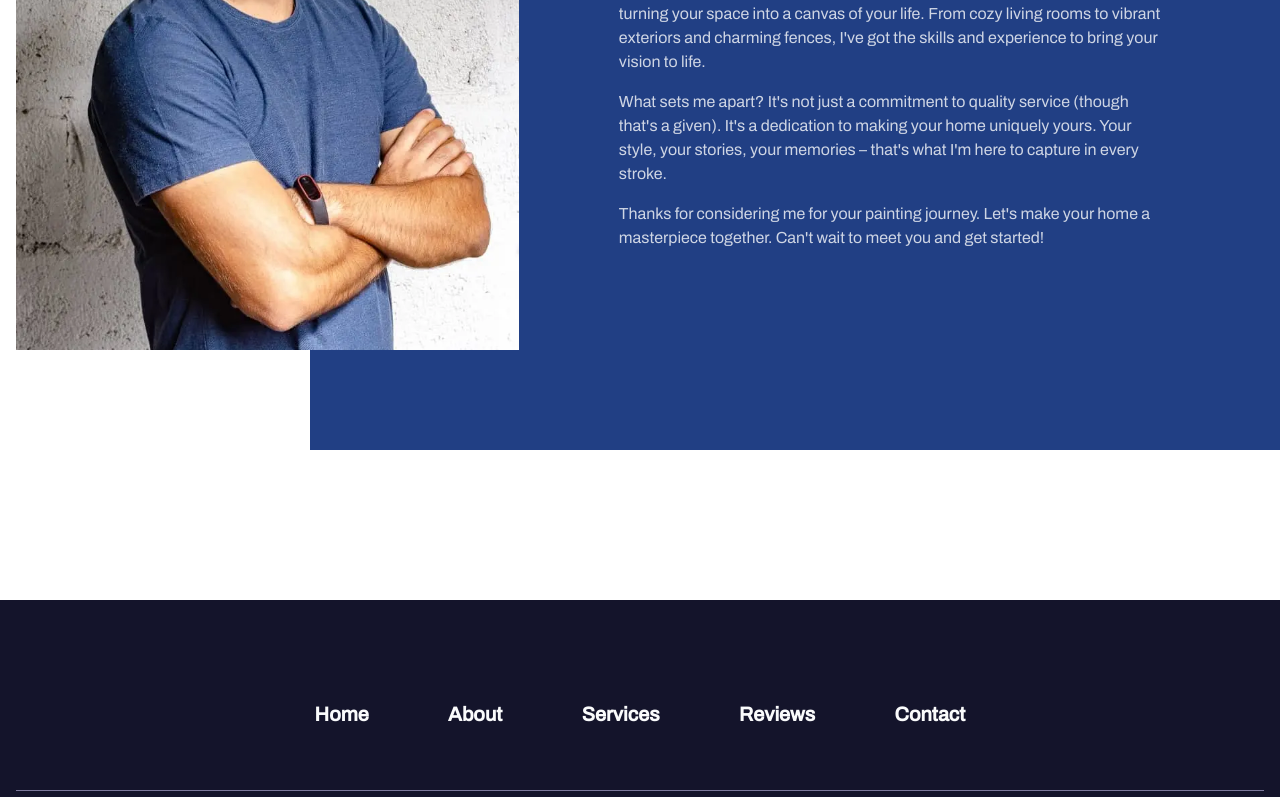
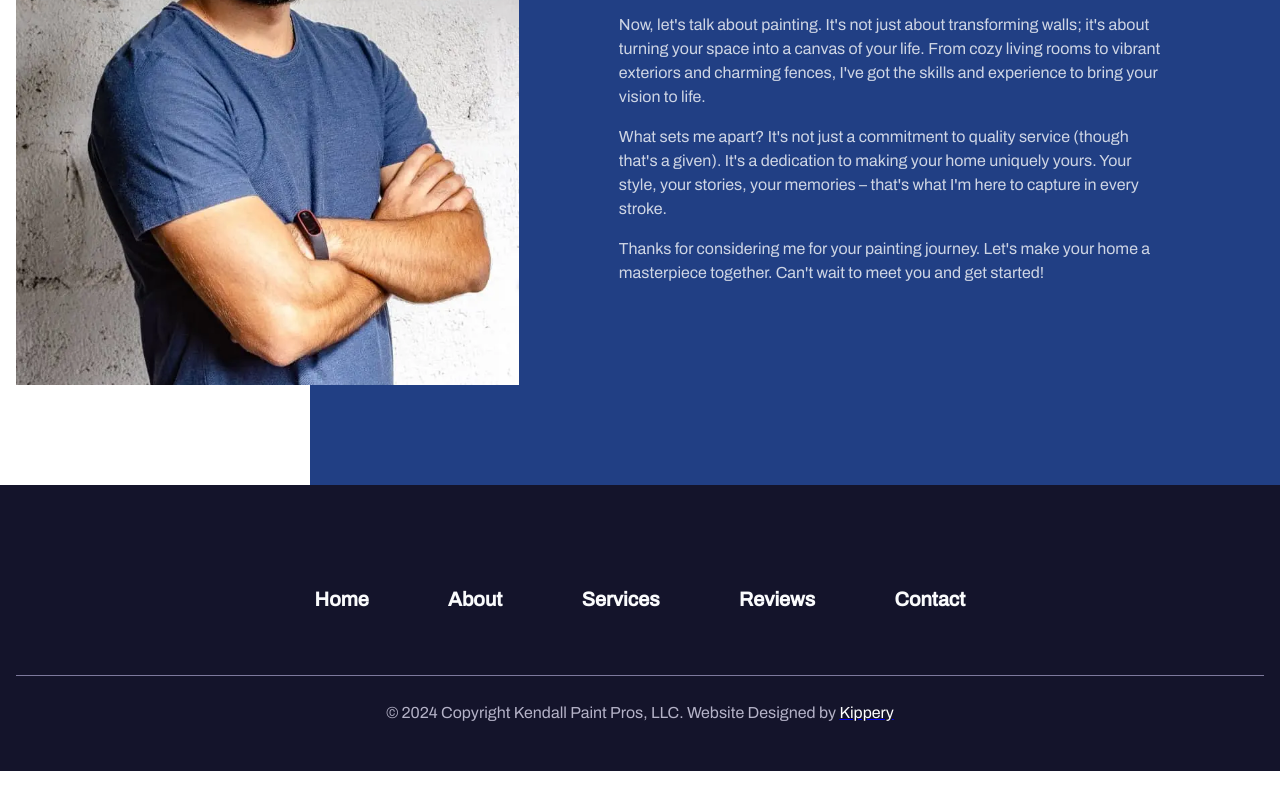
Before and after one commit to kippery/painting, a plain HTML site: page about.html in a window 1280 px wide. Shown: the part 962-1759 px from the top of the page. After the commit the page ends 1733 px from the top, so only its background shows below. Drawn offline with Linux system fonts and the light colour scheme.

Commit message:
Revert "fixed about page spacing problem"
This reverts commit f50b4e2d9ae4960c7e430af3809203bbe6df596d.

```diff
--- a/about.html
+++ b/about.html
@@ -117,12 +117,6 @@
     </div>
 </section>
 
-<div style="
-    width: 100%;
-    height: 150px;
-    background: white;">
-</div>
-
 <!-- ============================================ -->
 <!--                   Footer                     -->
 <!-- ============================================ -->
--- a/styles/about.css
+++ b/styles/about.css
@@ -165,7 +165,7 @@
 @media only screen and (min-width: 48rem) {
     #sbs-98 {
         /* we use margin here instead of padding because we want to create the space OUTSIDE the section.  The overflow on the section clips the boxes we made to make the slanted designs, so we need to push from the outside of the section with margin to create space between it and the next section.  If the section above this Stitch has a white background, add margin-top: 0. If it has a white section below it, add margin-bottom: 0. This will allow more proper spacing and not have too much empty space.  If both sections above and below this Stitch have white backgrounds, you can just remove this margin all together */
-        padding-top: 100px;
+        padding-top: 135px;
         margin-left: 0;
         margin-right: 0;
     }
```
Also changed, not shown: index.html (+1 -1 lines).
